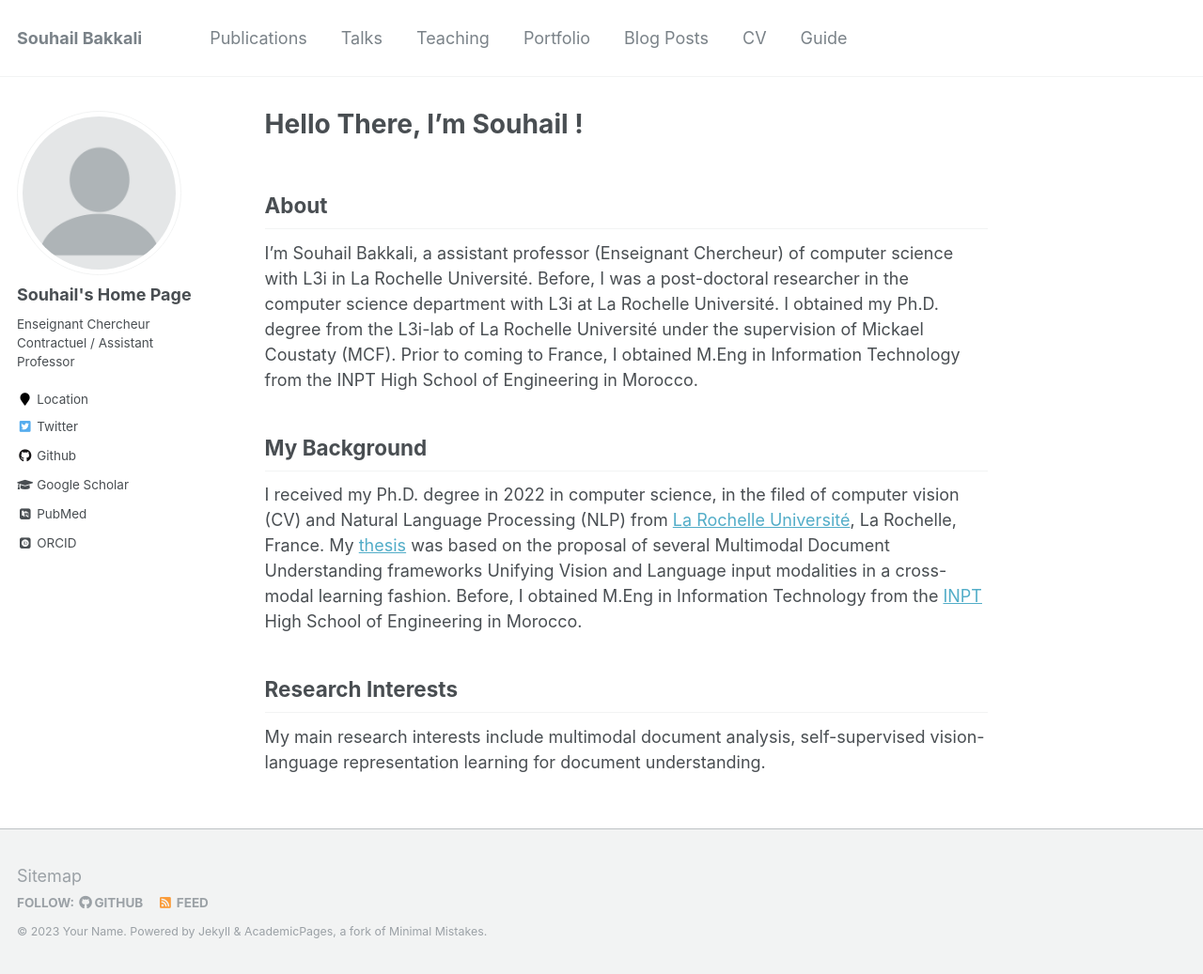
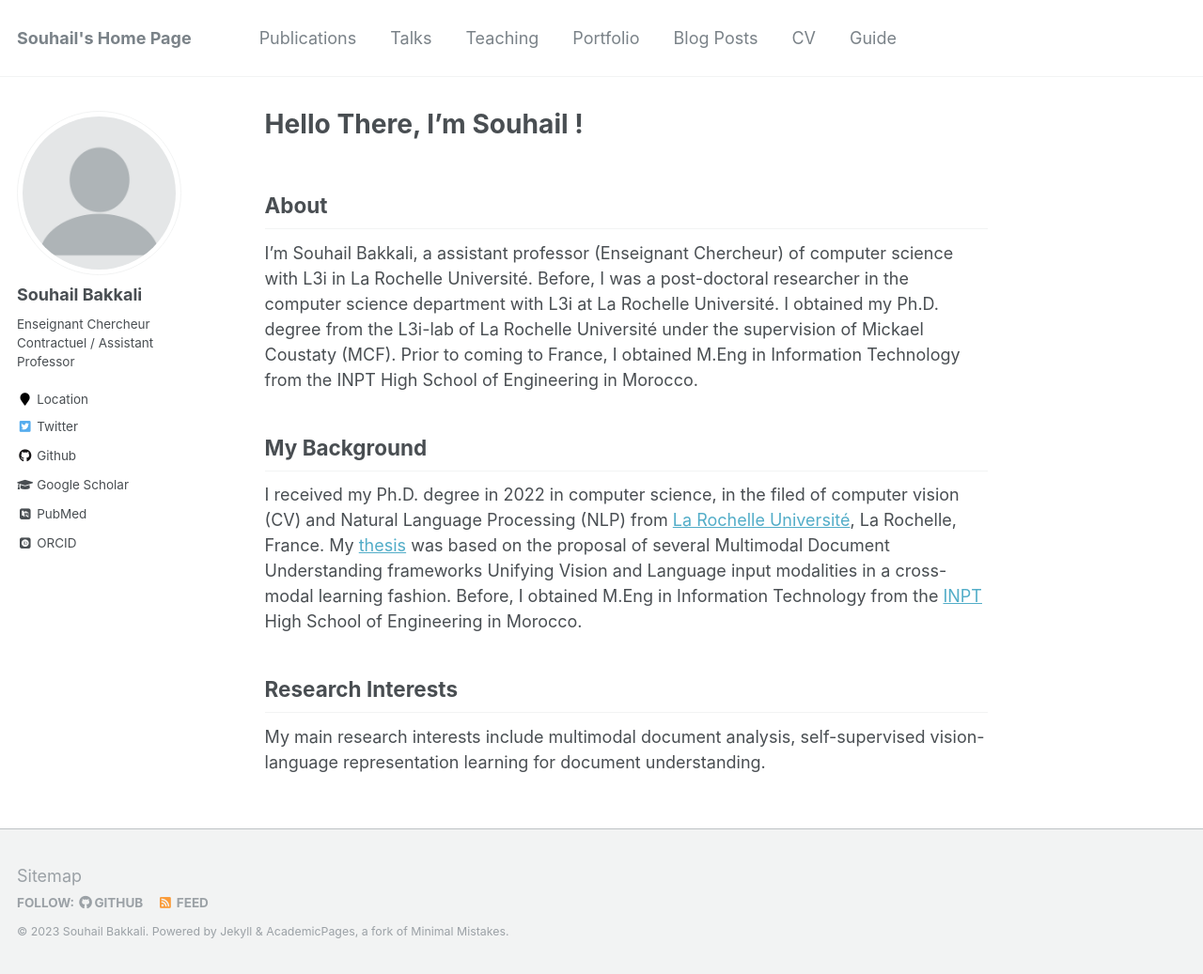
Before and after one commit to Sbakkalii/Sbakkalii.github.io, a Jekyll site: the page built from _pages/about.md, in a window 1280 px wide and 1037 px high. Shown: the whole window at 94% size. Built offline with Jekyll 4.4.1, drawn with Linux system fonts in a browser that asks for light colours; some web fonts are replaced; a file with an impossible date is left out.

Commit message:
Update _config.yml

```diff
--- a/_config.yml
+++ b/_config.yml
@@ -7,9 +7,9 @@
 
 # Site Settings
 locale                   : "en-US"
-title                    : "Souhail Bakkali"
+title                    : "Souhail's Home Page"
 title_separator          : "-"
-name                     : &name "Your Name"
+name                     : &name "Souhail Bakkali"
 description              : &description "personal description"
 url                      : https://sbakkalii.github.io # the base hostname & protocol for your site e.g. "https://mmistakes.github.io"
 baseurl                  : "" # the subpath of your site, e.g. "/blog"
@@ -80,7 +80,7 @@ analytics:
 
 # Site Author
 author:
-  name             : "Souhail's Home Page"
+  name             : "Souhail Bakkali"
   avatar           : "profile.png"
   bio              : "Enseignant Chercheur Contractuel / Assistant Professor"
   location         : "Location"
```
